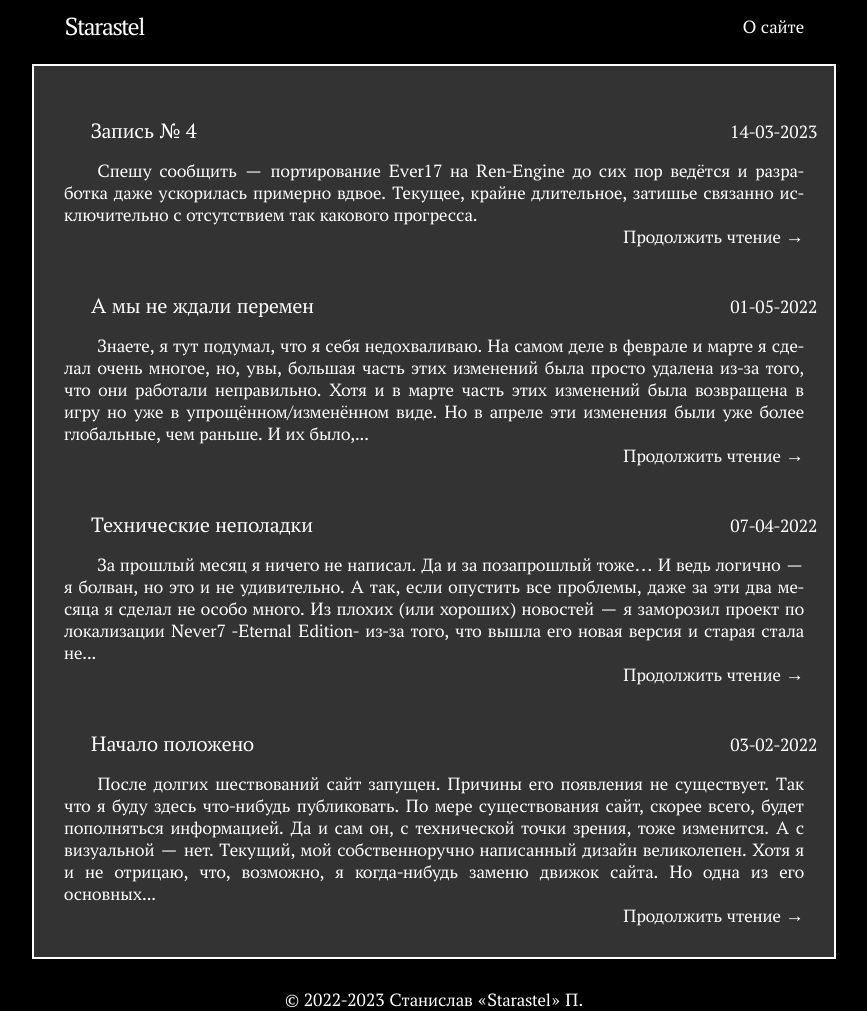
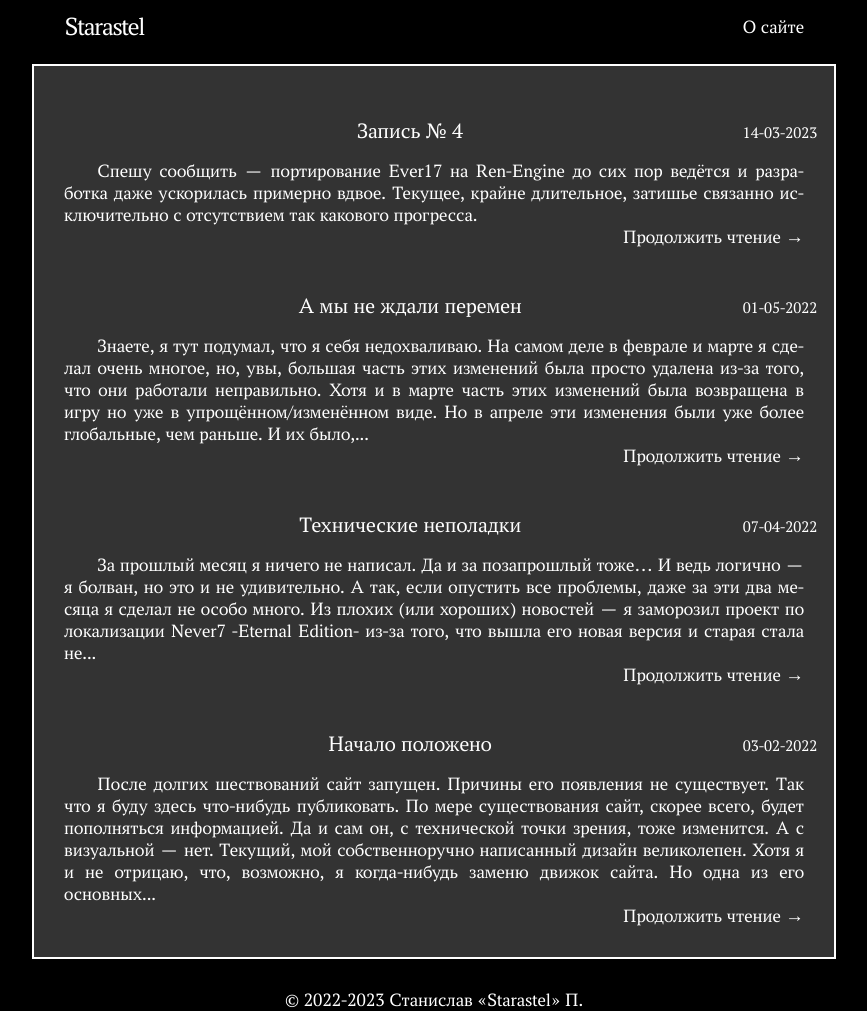
Before and after one commit to Starastel/stStarastel, a Jekyll site: the page built from index.html, in a window 1280 px wide. Shown: the whole page, without its empty margins (206-1073 px from the left). Built offline with Jekyll 4.4.1, drawn with Linux system fonts in a browser that asks for light colours; the list of posts is cut into pages by our own code.

Commit message:
Update home.html

```diff
--- a/_layouts/home.html
+++ b/_layouts/home.html
@@ -10,9 +10,9 @@
 	{%- for post in paginator.posts -%}
 		<li>
 			<a href="{{ post.url }}"><div class="pst_ttl">
-				<div class='pst_blk1'><h3>{{ post.title }}</h3></div>
-				<div class='pst_blk2'><p style="text-align:right;">{%- assign date_format = site.date_format | default: "%d-%m-%Y" -%}{{ post.date | date: date_format }}</p></div>
-			</div></a>
+				<h3><a href="{{ post.url }}">{{ post.title }}</a></h3>
+				<div style="text-align:right;"><font size="3pt">{%- assign date_format = site.date_format | default: "%d-%m-%Y" -%}{{ post.date | date: date_format }}</font></div>
+			</div>
 			<p>{{ post.excerpt | strip_html | truncatewords:64 }}</p>
 			<p style="text-align:right;"><a href="{{ post.url }}">Продолжить чтение →</a></p>
 		</li>
```
